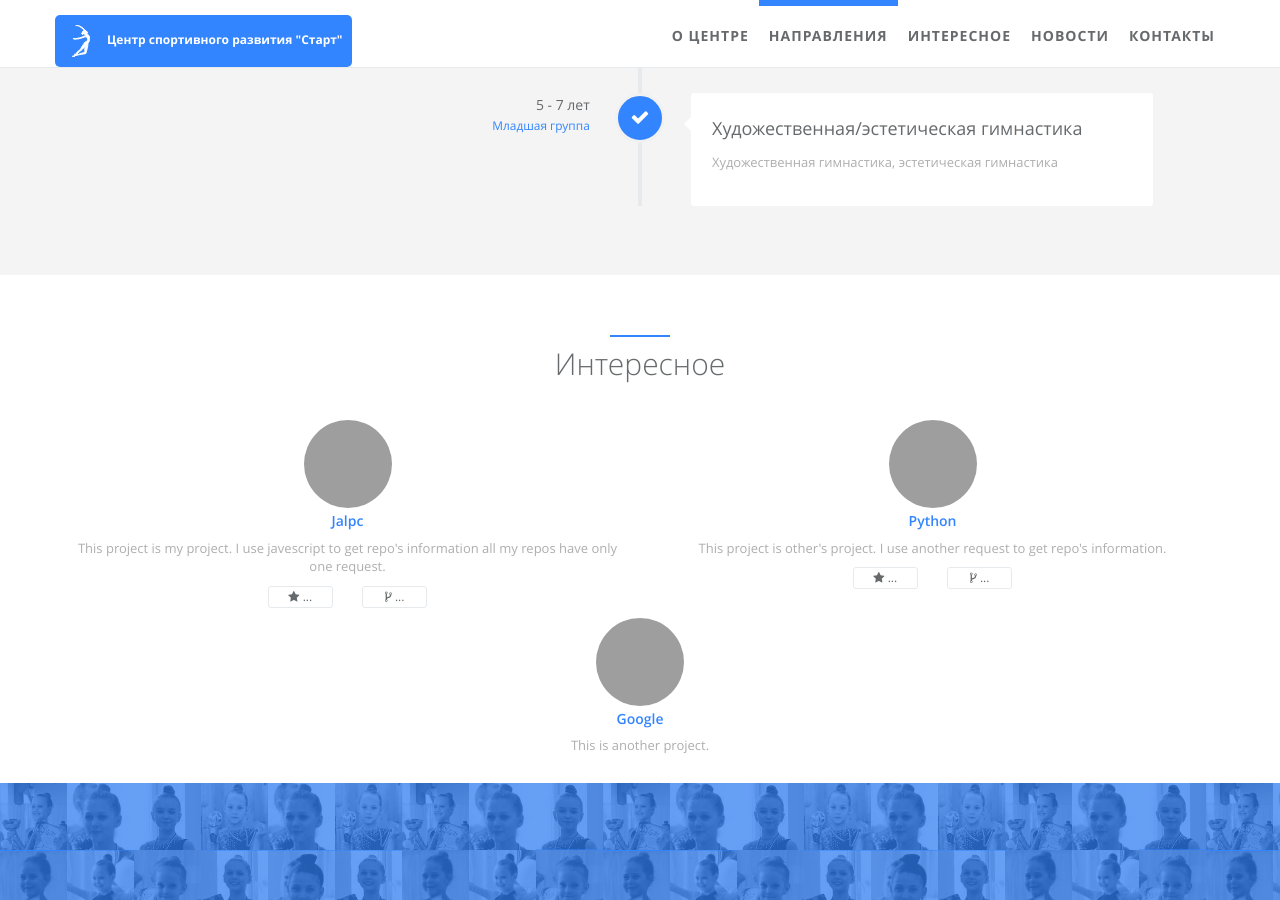
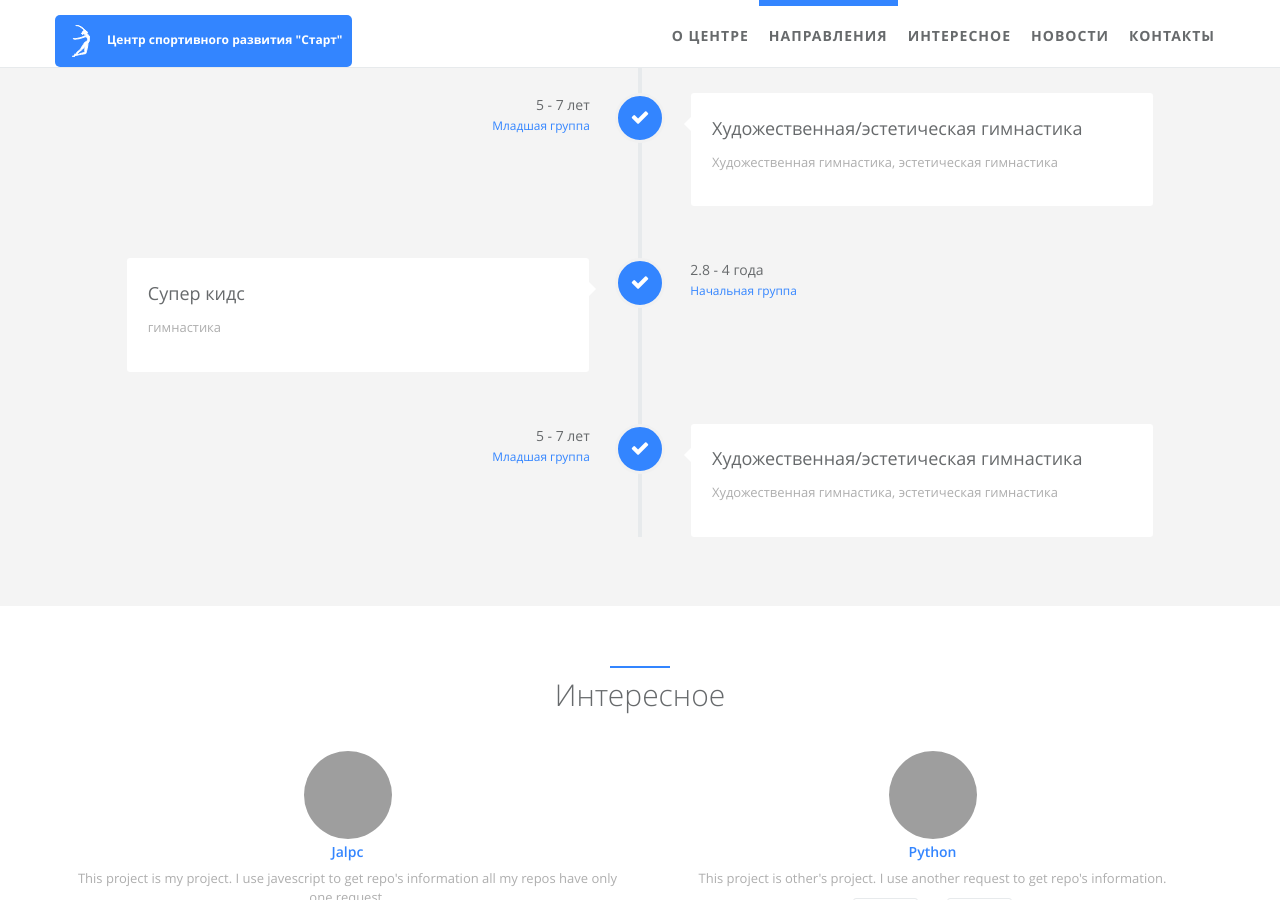
Before and after one commit to sport-start/sport-start.github.io, a Jekyll site: the page built from index.html, in a window 1280 px wide and 900 px high, scrolled down 1148 px, cut to the strip 0-900 px from the top of the window. Built offline with Jekyll 4.4.1, drawn with Linux system fonts in a browser that asks for light colours; grey boxes are pictures that could not be loaded.

Commit message:
Update careers.yml

```diff
--- a/_data/index/careers.yml
+++ b/_data/index/careers.yml
@@ -1,6 +1,33 @@
 # careers section data
 # if you don't have language feature(language.yml is empty), ignore "i18n" items
 
+- name:
+    detail: Супер кидс
+    #i18n: company_a
+  desc:
+    detail: гимнастика
+    #i18n: company_a_desc
+  date:
+    detail: 2.8 - 4 года
+    #i18n: company_a_date
+  job:
+    detail: Начальная группа
+    #i18n: company_a_job
+  icon: fa-check
+
+- name:
+    detail: Художественная/эстетическая гимнастика
+    #i18n: company_b
+  desc:
+    detail: Художественная гимнастика, эстетическая гимнастика
+    #i18n: company_b_desc
+  date:
+    detail: 5 - 7 лет
+    #i18n: company_b_date
+  job:
+    detail: Младшая группа
+    #i18n: company_b_job
+  icon: fa-check
 
 - name:
     detail: Супер кидс
```
